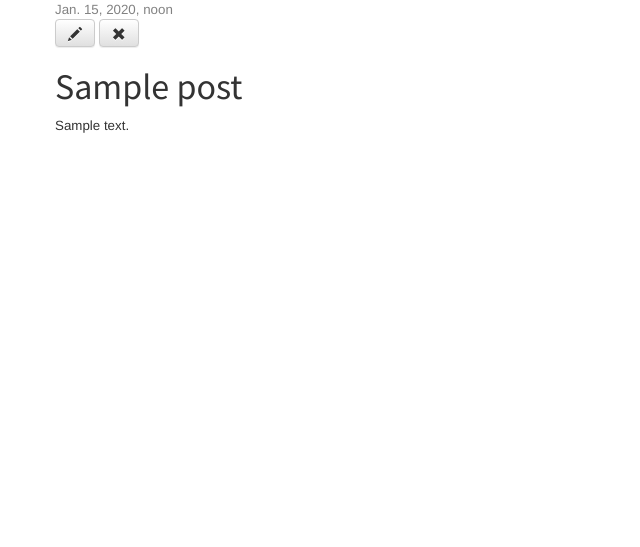
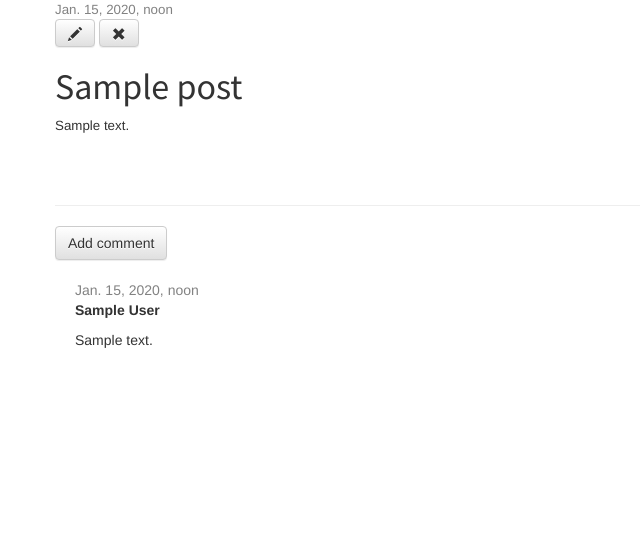
Before and after one commit to kpi-web-guild/django-girls-blog-l1storez, a Django app: page /post/1/ in a window 1280 px wide. Shown: the part 144-691 px from the top of the page, without its empty margins (0-640 px from the left). Run offline with Django 3.2, Linux system fonts and the light colour scheme; a user stored in the database is signed in; tables that the repository leaves empty hold one stand-in row (values such as "Sample post"); some libraries are stand-ins or nearby versions.

Commit message:
Create comment model for the website

```diff
--- a/djangogirls/blog/admin.py
+++ b/djangogirls/blog/admin.py
@@ -1,5 +1,6 @@
 """Configuration for blog admin."""
 from django.contrib import admin
-from .models import Post
+from .models import Post, Comment
 
 admin.site.register(Post)
+admin.site.register(Comment)
--- a/djangogirls/blog/models.py
+++ b/djangogirls/blog/models.py
@@ -24,3 +24,26 @@ class Post(models.Model):
     def __str__(self):
         """Render a text (string) with a Post title."""
         return str(self.title)
+
+    def approved_comments(self):
+        """Render approved comments."""
+        return self.comments.filter(approved_comment=True)
+
+
+class Comment(models.Model):
+    """Comment model for blog."""
+
+    post = models.ForeignKey('blog.Post', on_delete=models.CASCADE, related_name='comments')
+    author = models.CharField(max_length=200)
+    text = models.TextField()
+    created_date = models.DateTimeField(default=timezone.now)
+    approved_comment = models.BooleanField(default=False)
+
+    def approve(self):
+        """Docstring."""
+        self.approved_comment = True
+        self.save()
+
+    def __str__(self):
+        """Docstring."""
+        return str(self.text)
--- a/djangogirls/blog/static/css/blog.css
+++ b/djangogirls/blog/static/css/blog.css
@@ -53,3 +53,7 @@ h1, h2, h3, h4 {
     margin: auto;
     height: 1000px;
 }
+
+.comment {
+    margin: 20px 0px 20px 20px;
+}
--- a/djangogirls/blog/templates/blog/post_detail.html
+++ b/djangogirls/blog/templates/blog/post_detail.html
@@ -16,4 +16,23 @@
         <h1>{{ post.title }}</h1>
         <p>{{ post.text|linebreaksbr }}</p>
     </div>
+    <hr>
+    <a class="btn btn-default" href="{% url 'add_comment_to_post' pk=post.pk %}">Add comment</a>
+    {% for comment in post.comments.all %}
+    {% if user.is_authenticated or comment.approved_comment %}
+    <div class="comment">
+        <div class="date">
+            {{ comment.created_date }}
+            {% if not comment.approved_comment %}
+                <a class="btn btn-default" href="{% url 'comment_remove' pk=comment.pk %}"><span class="glyphicon glyphicon-remove"></span></a>
+                <a class="btn btn-default" href="{% url 'comment_approve' pk=comment.pk %}"><span class="glyphicon glyphicon-ok"></span></a>
+            {% endif %}
+        </div>
+        <strong>{{ comment.author }}</strong>
+        <p>{{ comment.text|linebreaks }}</p>
+    </div>
+    {% endif %}
+{% empty %}
+    <p>No comments here yet :(</p>
+{% endfor %}
 {% endblock %}
--- a/djangogirls/blog/templates/blog/post_list.html
+++ b/djangogirls/blog/templates/blog/post_list.html
@@ -8,6 +8,7 @@
             </div>
             <h1><a href="{% url 'post_detail' pk=post.pk %}">{{ post.title }}</a></h1>
             <p>{{ post.text|linebreaksbr }}</p>
+            <a href="{% url 'post_detail' pk=post.pk %}">Comments: {{ post.comments.count }}</a>
         </div>
     {% endfor %}
 {% endblock %}
--- a/djangogirls/blog/urls.py
+++ b/djangogirls/blog/urls.py
@@ -10,4 +10,7 @@ urlpatterns = [
     path('drafts/', views.post_draft_list, name='post_draft_list'),
     path('post/<pk>/publish/', views.post_publish, name='post_publish'),
     path('post/<pk>/remove/', views.post_remove, name='post_remove'),
+    path('post/<int:pk>/comment/', views.add_comment_to_post, name='add_comment_to_post'),
+    path('comment/<int:pk>/approve/', views.comment_approve, name='comment_approve'),
+    path('comment/<int:pk>/remove/', views.comment_remove, name='comment_remove'),
 ]
--- a/djangogirls/blog/views.py
+++ b/djangogirls/blog/views.py
@@ -2,8 +2,8 @@
 from django.shortcuts import render, get_object_or_404, redirect
 from django.utils import timezone  # pylint: disable=unused-import
 from django.contrib.auth.decorators import login_required
-from .models import Post
-from .forms import PostForm
+from .models import Post, Comment
+from .forms import PostForm, CommentForm
 
 
 @login_required
@@ -72,3 +72,35 @@ def post_remove(request, pk):  # pylint: disable=invalid-name
     post = get_object_or_404(Post, pk=pk)
     post.delete()
     return redirect('post_list')
+
+
+@login_required
+def add_comment_to_post(request, pk):  # pylint: disable=invalid-name
+    """Render add comment on the webpage."""
+    post = get_object_or_404(Post, pk=pk)
+    if request.method == 'POST':
+        form = CommentForm(request.POST)
+        if form.is_valid():
+            comment = form.save(commit=False)
+            comment.post = post
+            comment.save()
+            return redirect('post_detail', pk=post.pk)
+    else:
+        form = CommentForm()
+    return render(request, 'blog/add_comment_to_post.html', {'form': form})
+
+
+@login_required
+def comment_approve(request, pk):  # pylint: disable=invalid-name
+    """Render comment approve on the webpage."""
+    comment = get_object_or_404(Comment, pk=pk)
+    comment.approve()
+    return redirect('post_detail', pk=comment.post.pk)
+
+
+@login_required
+def comment_remove(request, pk):  # pylint: disable=invalid-name
+    """Render comment remove on the webpage."""
+    comment = get_object_or_404(Comment, pk=pk)
+    comment.delete()
+    return redirect('post_detail', pk=comment.post.pk)
```
Also changed, not shown: djangogirls/blog/forms.py (+11 -1 lines), djangogirls/blog/templates/blog/add_comment_to_post.html (added, +9 -0 lines), .pre-commit-config.yaml, djangogirls/blog/migrations/0002_comment.py (added).
